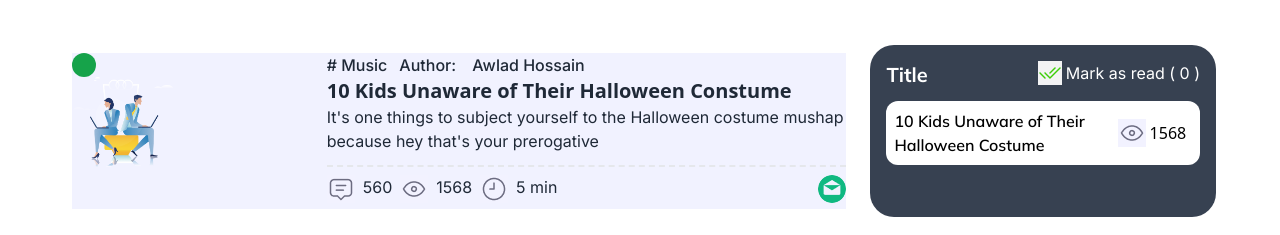
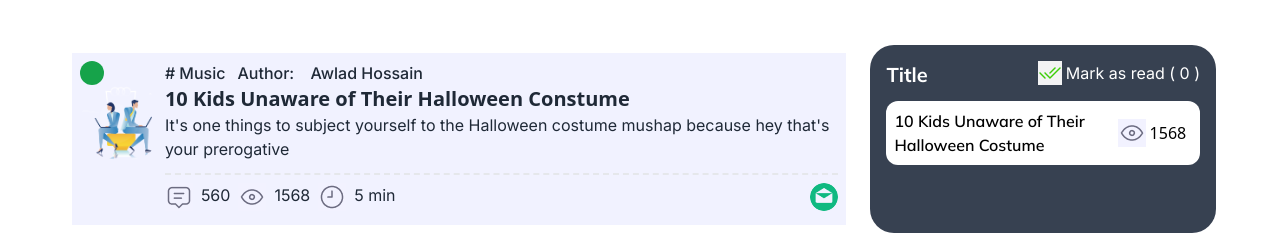
Before and after one commit to Mohammed-Saiful-Islam/b9a6-retro-forum-Mohammed-Saiful-Islam, a plain HTML site: page index.html in a window 1280 px wide. Shown: the part 731-966 px from the top of the page. Drawn offline with nearby package versions, Linux system fonts and the light colour scheme; no server answers.

Commit message:
section discuss html css added and edited

```diff
--- a/index.html
+++ b/index.html
@@ -150,12 +150,12 @@
                     <!-- section post-before-mark start -->
                     <div class="post-before-mark flex  w-full p-2 rounded-3xl  lg:w-[60%] lg:flex-1">
                         <div id="post-before-mark-container" class="space-y-2">
-                            <div class="flex bg-[#797DFC1A]">
+                            <div class="flex bg-[#797DFC1A] p-2">
                                 <div class="">
-                                    <div class="w-[50%] lg:w-[40%]">
+                                    <div class="">
                                         <div class="max-w-3 min-h-3 lg:max-w-6 lg:min-h-6 rounded-full bg-green-600">
                                         </div>
-                                        <img class="w-full" src="./images/joinforum.png" alt="">
+                                        <img class="w-[100px] rounded-full" src="./images/joinforum.png" alt="">
                                     </div>
                                 </div>
                                 <div class="divide-y-2 divide-dashed space-y-3">
@@ -294,7 +294,7 @@
             </div>
             <div class="w-[90%] max-w-[1171px] my-0 mx-auto mt-3 md:mt-6 lg:mt-12">
                 <div id="latest-posts-container" class="flex flex-wrap justify-center gap-2">
-                   <!--  <div class="lg:w-[325px]">
+                    <!--  <div class="lg:w-[325px]">
                         <div class="w-full">
                             <img class="w-full" src="./images/joinforum.png" alt="">
                         </div>
```
Also changed, not shown: 2 other files.
